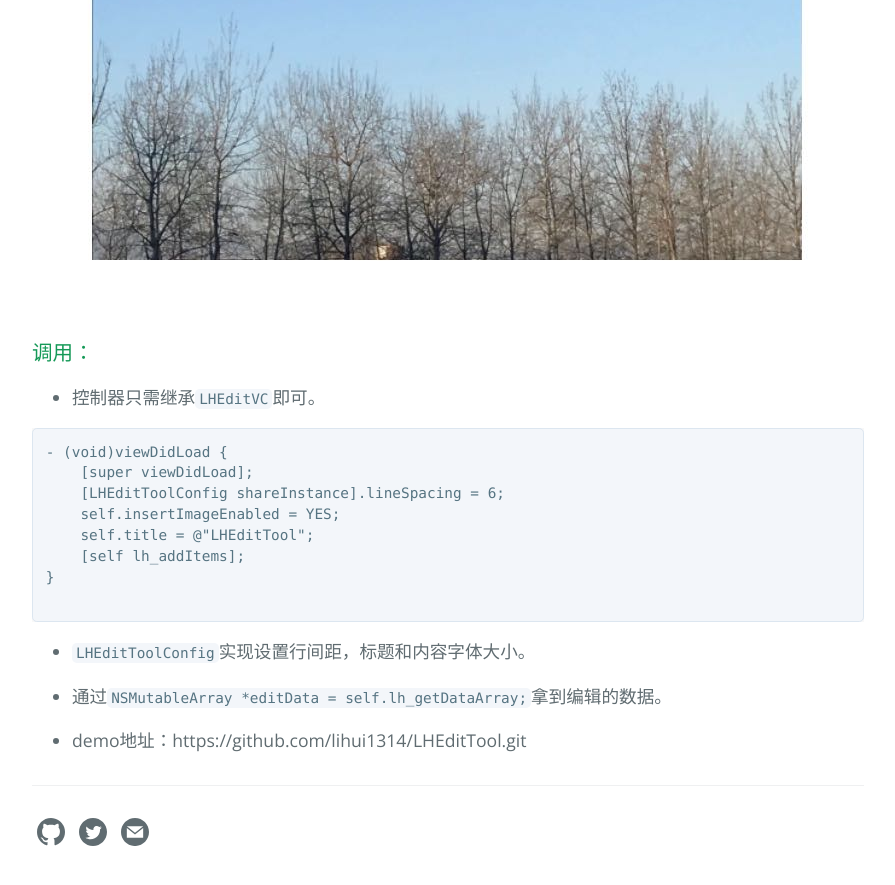
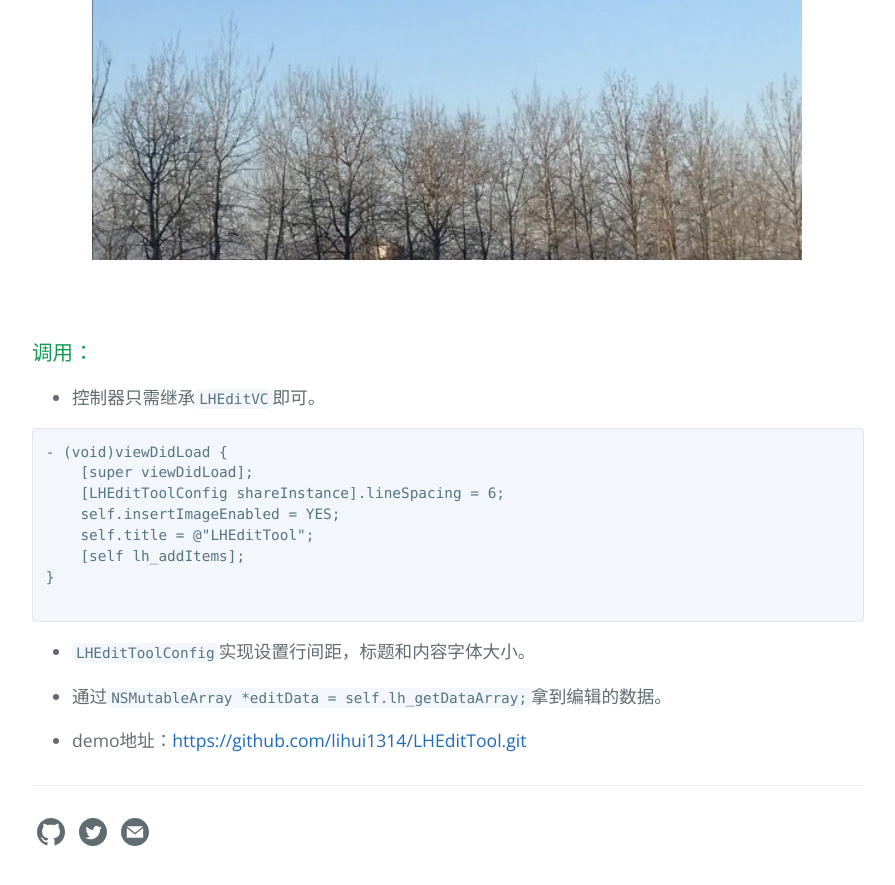
Before and after one commit to lihui1314/lihui1314.github.io, a Jekyll site: the page built from _posts/2020-04-28-图文编辑器.md, in a window 1280 px wide and 900 px high, scrolled down 1507 px. Shown: the top 885 px of the window, without its empty margins (192-1087 px from the left). Built offline with Jekyll 4.4.1, drawn with Linux system fonts in a browser that asks for light colours; our own code applies the rules of GitHub Pages for plain Markdown files.

Commit message:
no message

```diff
--- a/_posts/2020-04-28-图文编辑器.md
+++ b/_posts/2020-04-28-图文编辑器.md
@@ -27,4 +27,4 @@ excerpt: "iOS实现图文编辑器"
 
 + 通过`NSMutableArray *editData =  self.lh_getDataArray;`拿到编辑的数据。
 
-+ demo地址：https://github.com/lihui1314/LHEditTool.git
++ demo地址：<https://github.com/lihui1314/LHEditTool.git>
```
